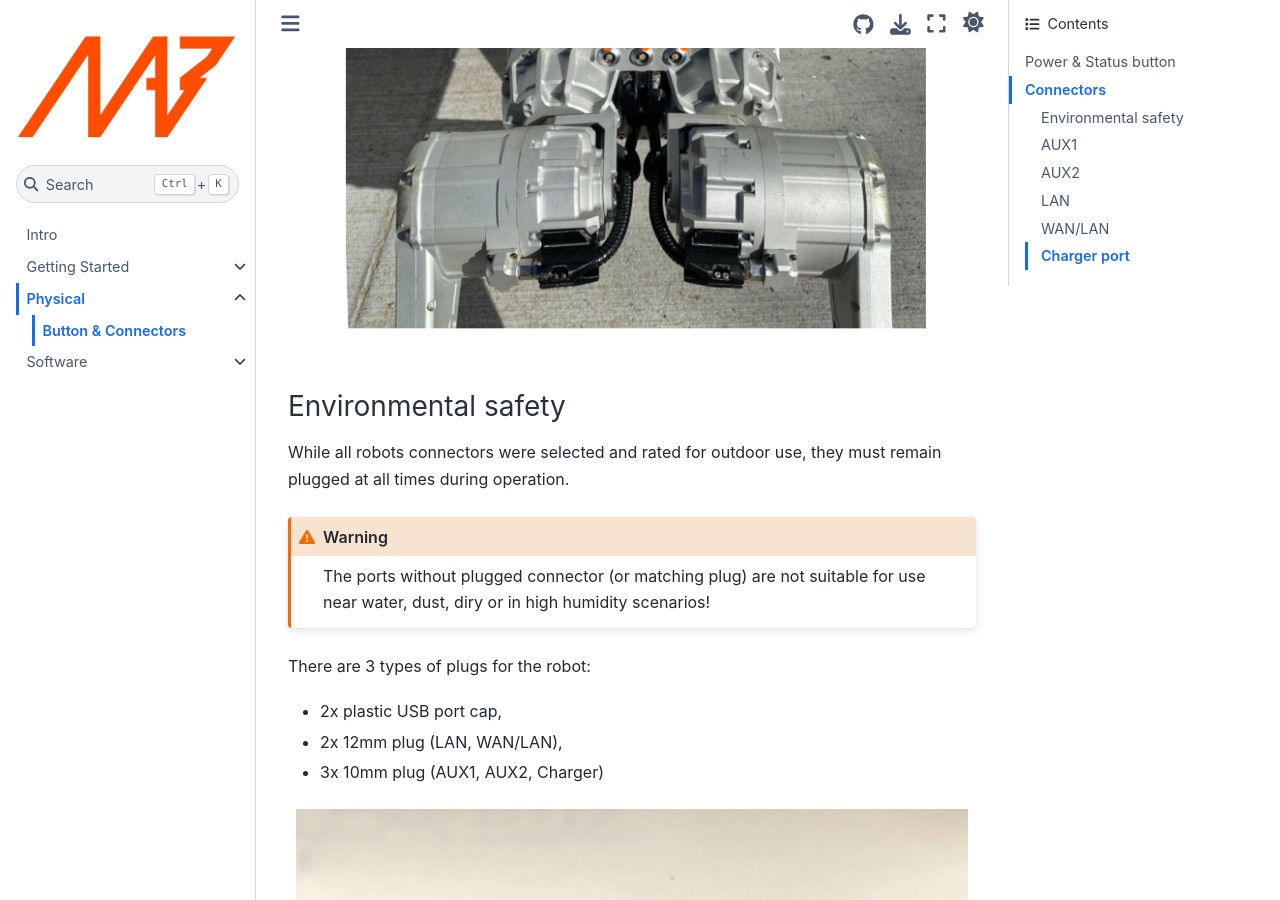
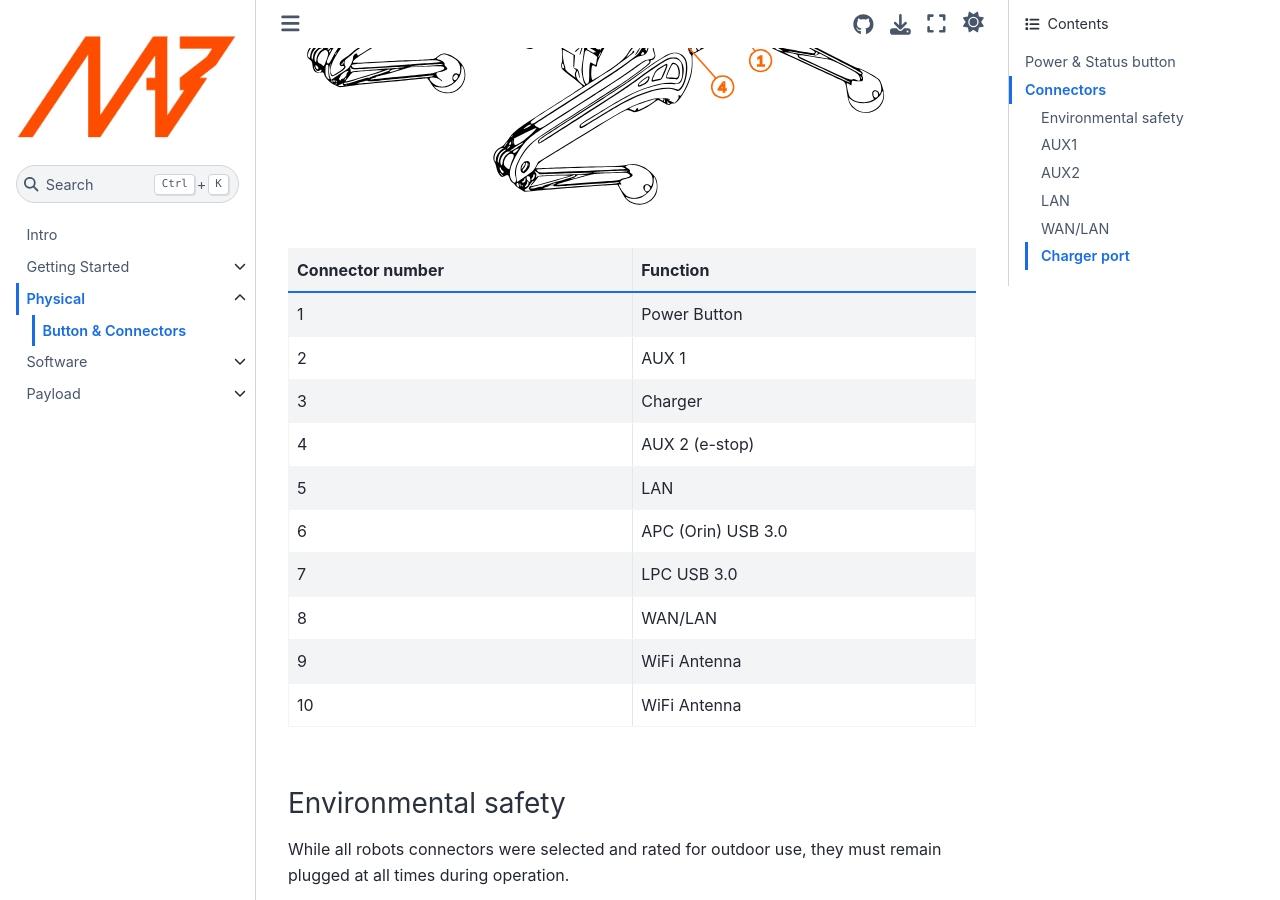
Before and after one commit to mabrobotics/hb-docs, a Jupyter Book: the page built from Physical/Connectors.md, in a window 1280 px wide and 900 px high, scrolled down 2810 px. Built offline with Jupyter Book 1.0.4 settings and Sphinx 7.4.7 and the Sphinx Book theme 1.1.4, drawn with Linux system fonts in a browser that asks for light colours.

Commit message:
feat: added payload and spool section, also replaced some drawings

````diff
--- a/Physical/Connectors.md
+++ b/Physical/Connectors.md
@@ -77,13 +77,27 @@ To unplug the connector:
 - pull the cable from the socket - it should come out without significant force requirement.
 - for battery connector, always plug battery connector plug immiedietly after disconnecting from the robot.
 
-```{figure} ../GettingStarted/img/robot_connectors.png
+
+```{figure} ./img/interface.svg
 :name: robot-connectors
-:alt: hb50_connectors
+:alt: interface
 :class: bg-primary mb-1
 :align: center
 :class: no-scaled-link
 ```
+
+| Connector number | Function |
+| ------------- | -------------- |
+| 1 | Power Button |
+| 2 | AUX 1|
+| 3 | Charger |
+| 4 | AUX 2 (e-stop) |
+| 5 | LAN |
+| 6 | APC (Orin) USB 3.0 |
+| 7 | LPC USB 3.0 |
+| 8 | WAN/LAN |
+| 9 | WiFi Antenna |
+| 10 | WiFi Antenna |
 
 ### Environmental safety
 
--- a/_toc.yml
+++ b/_toc.yml
@@ -24,3 +24,8 @@ chapters:
         title: Networking
       - file: Software/Geometry.md
         title: Geometry & Frames
+  - file: Payload/Payload.md
+    title: Payload
+    sections:
+      - file: Payload/Spool.md
+        title: Spool
````
Also changed, not shown: GettingStarted/Basics.md (+11 -3 lines), Payload/Payload.md (added, +22 -0 lines), Payload/Spool.md (added, +89 -0 lines), Physical/Overview.md (+0 -19 lines), Software/Overview.md (+1 -0 lines), GettingStarted/img/power_button.svg (added), Payload/img/payload_dimensions.jpg (renamed from Physical/img/payload_dimensions.jpg), Payload/img/remote_spool.png (added), Payload/img/remote_spool.svg (added), Physical/img/interface.png (added), Physical/img/interface.svg (added).
